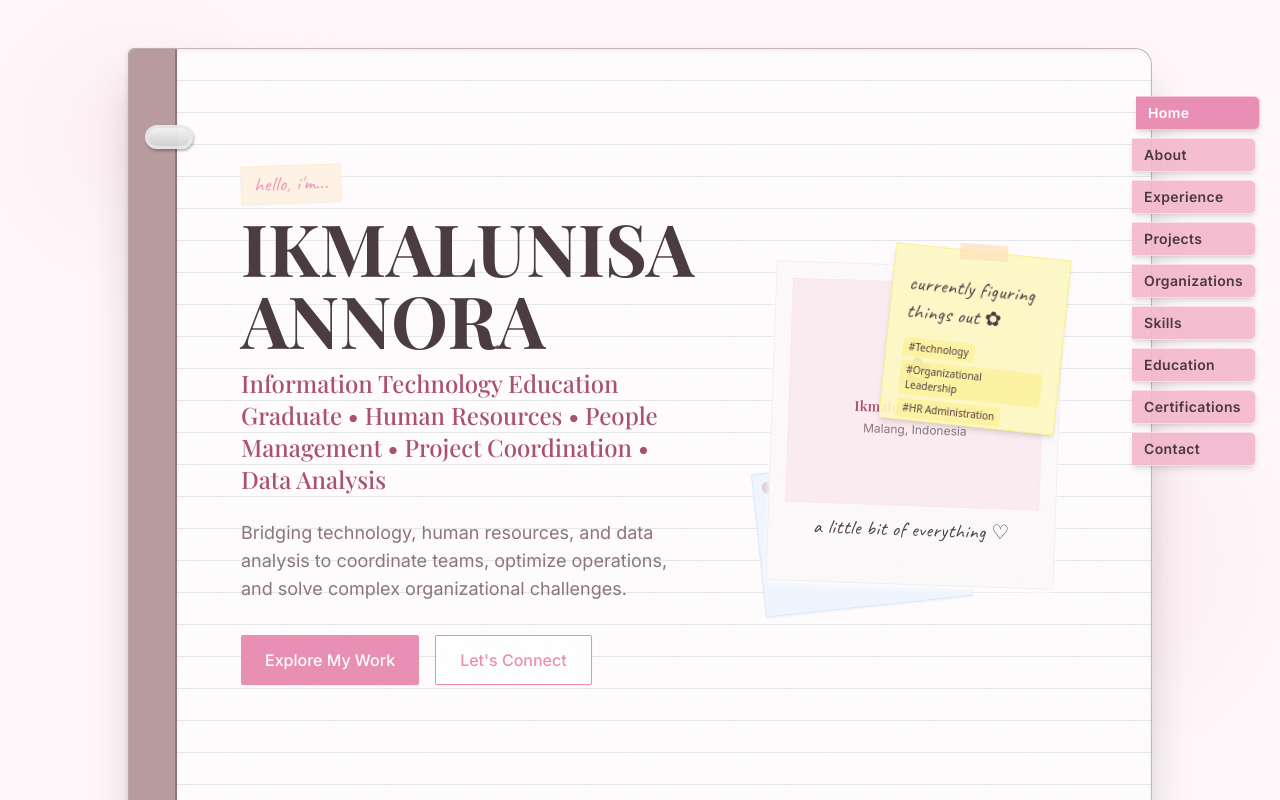
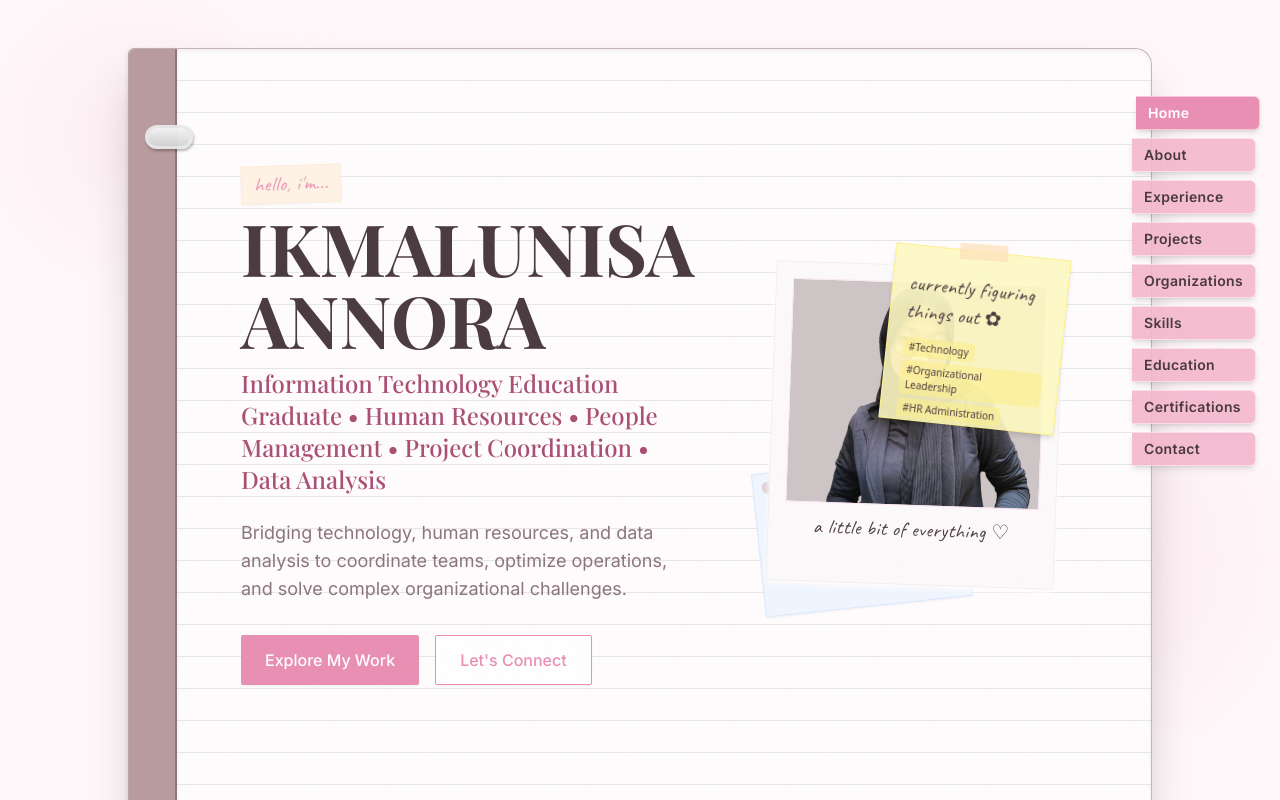
Before and after one commit to farelrakhadzakwan/web-portfolio-ikma, a React (Vite) app: page / in a window 1280 px wide. Shown: the top 800 px of the page. Built offline with nearby package versions, Linux system fonts and the light colour scheme; a web font is replaced by a local one.

Commit message:
feat: add client profile photo (Client.jpeg) to polaroid frame in hero section

```diff
--- a/src/components/HeroSection.tsx
+++ b/src/components/HeroSection.tsx
@@ -65,10 +65,12 @@ export const HeroSection: React.FC = () => {
           whileHover={{ scale: 1.03, rotate: 1 }}
           className="paper-card p-4 pb-10 w-64 md:w-72 h-80 rotate-2 absolute z-20 flex flex-col items-center justify-between bg-white border border-black/10 shadow-lg"
         >
-          <div className="w-full h-56 bg-softpink/40 border border-pink-100 flex flex-col items-center justify-center relative overflow-hidden p-4 text-center">
-            <span className="text-4xl mb-2">✿</span>
-            <span className="text-sm font-display font-semibold text-deeprose">{profile.name}</span>
-            <span className="text-xs text-textmuted mt-1">{profile.location?.city}, {profile.location?.country}</span>
+          <div className="w-full h-56 border border-pink-100 relative overflow-hidden text-center bg-softpink/20">
+            <img
+              src="/Client.jpeg"
+              alt={profile.name}
+              className="w-full h-full object-cover object-center"
+            />
           </div>
           <span className="handwritten text-textmain text-xl">a little bit of everything ♡</span>
           <div className="absolute -top-3 left-1/2 -translate-x-1/2 w-16 h-5 bg-white/80 backdrop-blur-sm rotate-1 shadow-sm border-t border-b border-white/60"></div>
```
Also changed, not shown: public/Client.jpeg (added).
